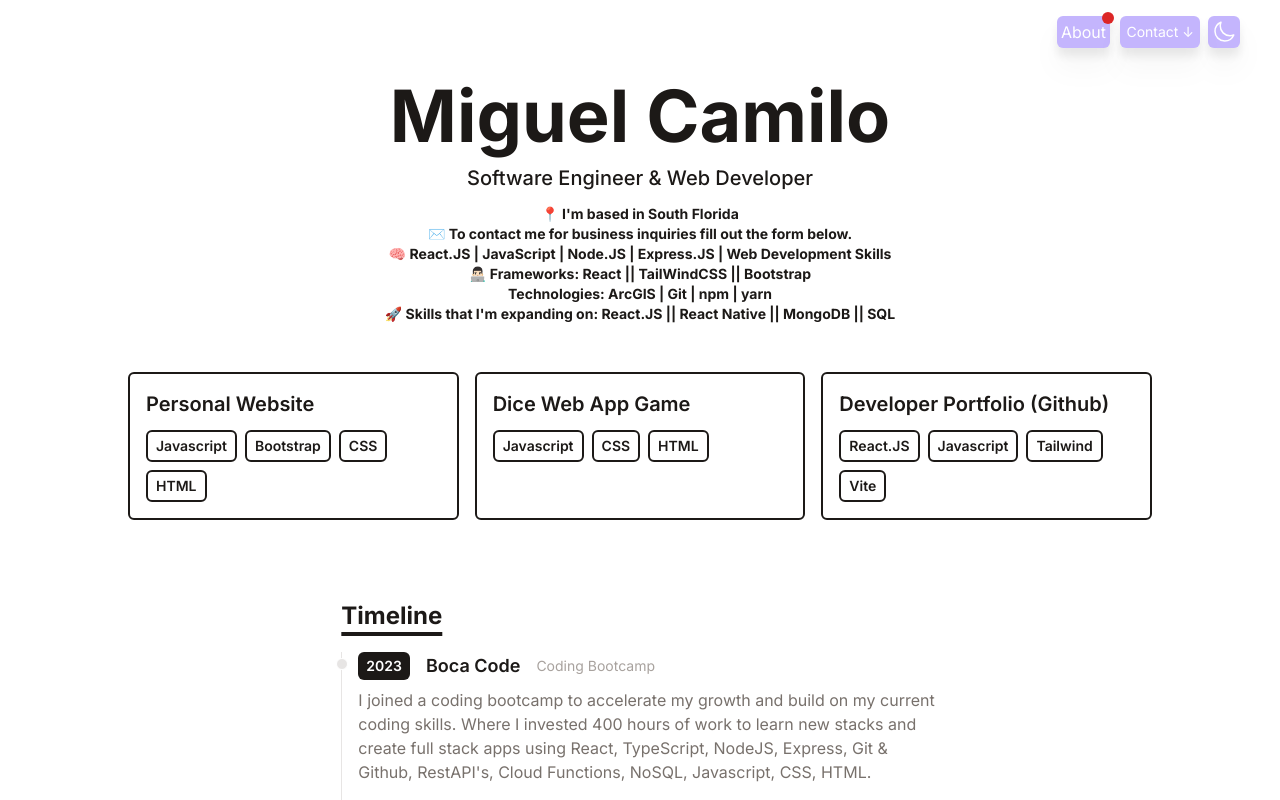
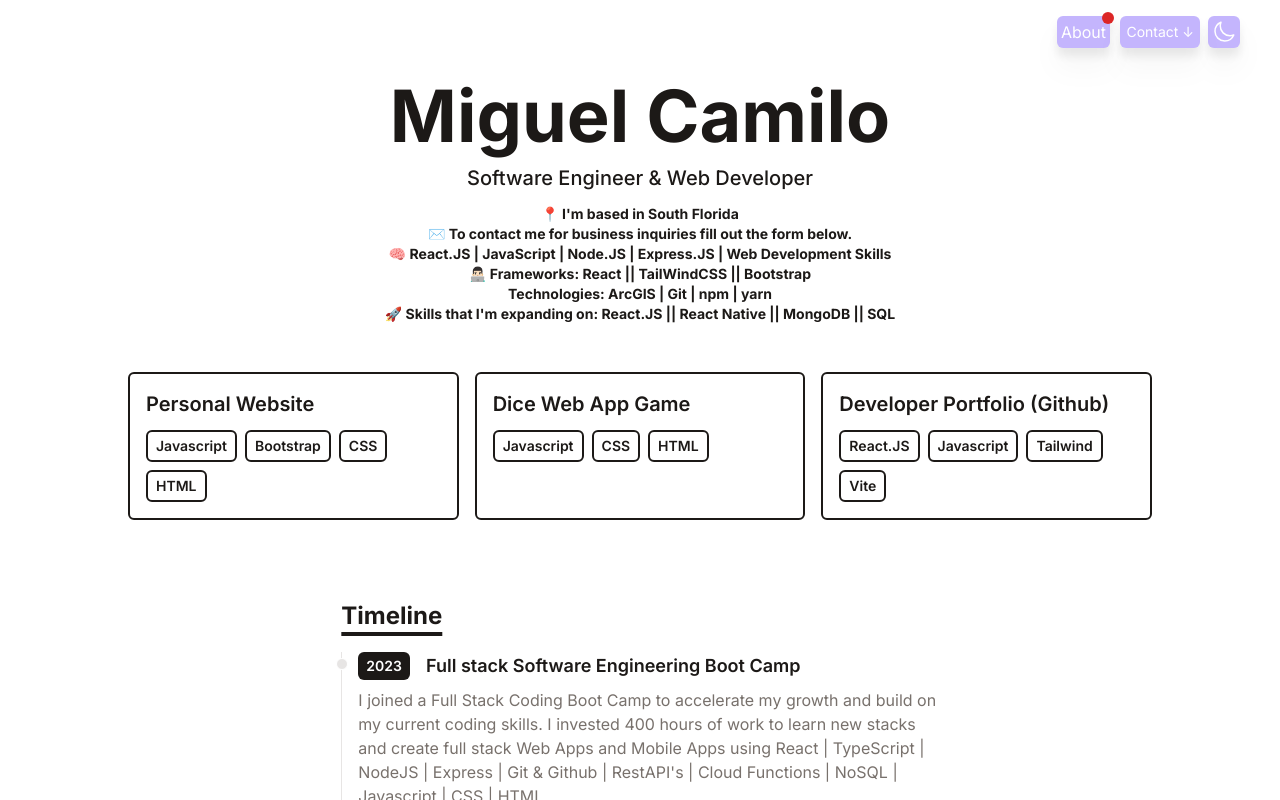
Before and after one commit to MiguelCamilo/Developer-Portfolio, a React (Vite) app: page / in a window 1280 px wide. Shown: the top 800 px of the page. Built offline with nearby package versions, Linux system fonts and the light colour scheme.

Commit message:
typos adjustments to the timeline component and data

```diff
--- a/src/data/timeline.js
+++ b/src/data/timeline.js
@@ -1,9 +1,8 @@
 export default [
 	{
 	  year: "2023",
-	  title: "Boca Code",
-	  duration: "Coding Bootcamp",
-	  details: "I joined a coding bootcamp to accelerate my growth and build on my current coding skills. Where I invested 400 hours of work to learn new stacks and create full stack apps using React, TypeScript, NodeJS, Express, Git & Github, RestAPI's, Cloud Functions, NoSQL, Javascript, CSS, HTML."
+	  title: "Full stack Software Engineering Boot Camp",
+	  details: "I joined a Full Stack Coding Boot Camp to accelerate my growth and build on my current coding skills. I invested 400 hours of work to learn new stacks and create full stack Web Apps and Mobile Apps using React | TypeScript | NodeJS | Express | Git & Github | RestAPI's | Cloud Functions | NoSQL | Javascript | CSS | HTML"
 	},
 	{
 		year: "2022",
```
